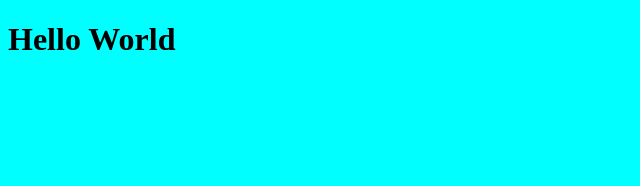
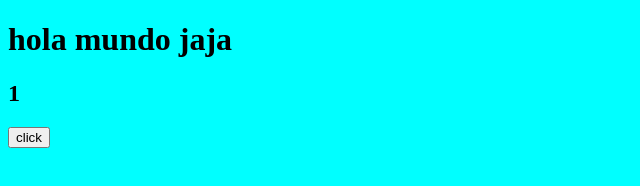
Before and after one commit to rolxander/netwartv1, a React app: page / in a window 1280 px wide. Shown: the whole page, without its empty margins (0-640 px from the left). Built offline with nearby package versions, Linux system fonts and the light colour scheme.

Commit message:
preuva 1

```diff
--- a/package.json
+++ b/package.json
@@ -13,7 +13,7 @@
   "dependencies": {
     "react": "^16.8.4",
     "react-dom": "^16.8.4",
-    "react-router": "^5.0.0"
+    "react-router-dom": "^5.0.0"
   },
   "devDependencies": {
     "@babel/core": "^7.3.4",
--- /dev/null
+++ b/src/Routes/router.js
@@ -0,0 +1,2 @@
+import React from 'react';
+import {Route,Switch} from 'react-router-dom';
--- a/src/components/helloworld.js
+++ b/src/components/helloworld.js
@@ -1,7 +1,28 @@
 import React,{Component} from 'react';
 class Hello_World extends Component
 {
+    constructor(props){
+        super(props);
+        console.log(props)
+        this.state = {
+            count : 0
+        };
+        this.handleCountCLick = this.handleCountCLick.bind(this);
+    }
+    componentDidMount(){
+        this.setState({count : 1});
+    }
+    handleCountCLick(){
+        this.setState({count : this.state.count+1});
+    }
 render(){
-    return(<h1>Hello World</h1>);
+    const {mensaje} = this.props.mensaje;
+    const title = this.props.title;
+    console.log(this.state.count+ "estamos entrando al render");
+    return(<div>
+                <h1>{mensaje} {title} </h1>
+                <h2> {this.state.count}</h2>
+                <button onClick={this.handleCountCLick}>click</button>
+            </div>);
 }
 }export default Hello_World;
--- a/src/index.js
+++ b/src/index.js
@@ -2,4 +2,5 @@ import './css/estilos.scss';
 import React from 'react';
 import {render} from 'react-dom';
 import Hello_World from '../src/components/helloworld.js';
-render(<Hello_World/>, document.getElementById("root"));
+const mensaje = {mensaje : "hola mundo"};
+render(<Hello_World mensaje={mensaje} title="jaja"/>, document.getElementById("root"));
```
Also changed, not shown: dist/index.html, dist/src/js/main5c0acbfd0ca8dc529d19.js (deleted), 2 other files.
